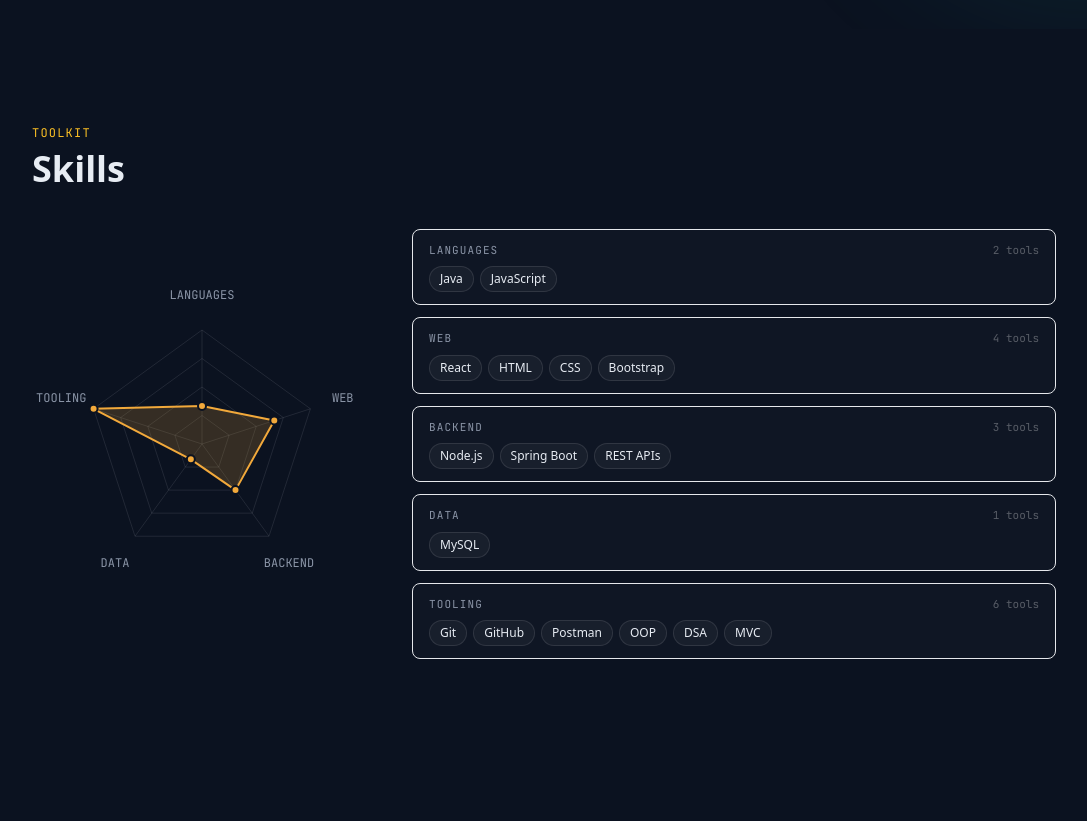
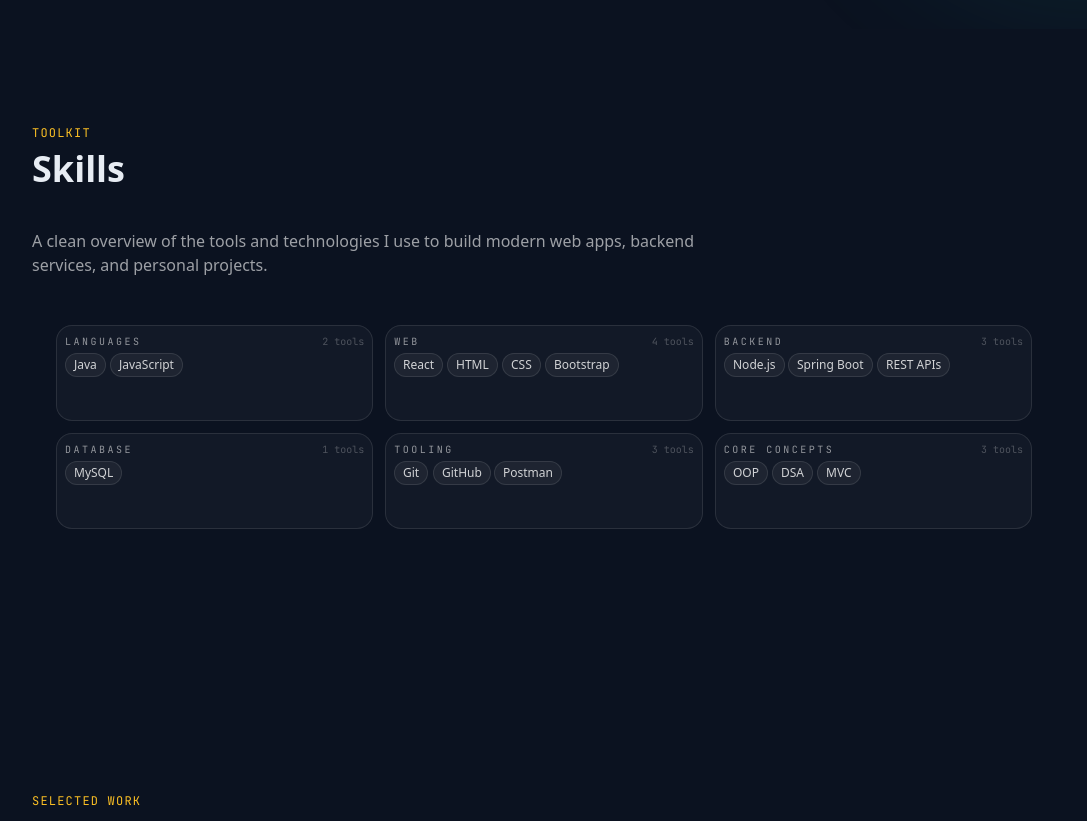
Before and after one commit to Anbu302004/Anbu-Portfolio, a React (Vite) app: page / in a window 1280 px wide. Shown: the part 707-1528 px from the top of the page, without its empty margins (96-1183 px from the left). Built offline with nearby package versions, Linux system fonts and the light colour scheme.

Commit message:
Add changes in Skills.

```diff
--- a/src/Home.jsx
+++ b/src/Home.jsx
@@ -188,15 +188,21 @@ export default function Home() {
       {/* ---------- Skills ---------- */}
       <section id="skills" className="px-6 py-24">
         <div className="max-w-5xl mx-auto">
-          <p className="font-mono text-xs tracking-widest text-amber-400 uppercase mb-2" data-aos="fade-up">
+
+          <div className="mb-6">
+            <p className="font-mono text-xs tracking-widest text-amber-400 uppercase mb-2" data-aos="fade-up">
             Toolkit
           </p>
           <h2 className="text-3xl md:text-4xl font-semibold mb-10" data-aos="fade-up" data-aos-delay="80">
             Skills
           </h2>
-          <div data-aos="fade-up" data-aos-delay="160">
-            <SkillsRadar />
-          </div>
+            <p className="mt-2 max-w-2xl text-white/60 text-sm md:text-base leading-6">
+               A clean overview of the tools and technologies I use to build modern web apps, backend services, and personal projects.
+             </p>
+             <SkillsRadar />
+           </div>
+
+
         </div>
       </section>
 
--- a/src/SkillsRadar.jsx
+++ b/src/SkillsRadar.jsx
@@ -1,225 +1,134 @@
-import { useEffect, useState } from 'react';
 import { skillGroups } from './portfolioData';
 
-// A small, self-contained SVG radar chart — no charting library required.
-// Each axis is a skill category; the plotted value is how many tools sit in
-// that category, so the shape is an honest reflection of the data above,
-// not a self-rated "skill level".
+export default function SkillsSection() {
+  return (
+    <section id="skills" className="w-full py-12">
+      <div className="max-w-6xl mx-auto px-6">
+        <div className="grid gap-3 md:grid-cols-2 xl:grid-cols-3 auto-rows-fr items-stretch">
+          {skillGroups.map((group, index) => (
+            <div
+              key={group.key}
+              className="skill-card group relative h-full min-h-[96px] overflow-hidden rounded-2xl border border-white/10 bg-white/[0.03] p-2"
+              style={{ animationDelay: `${index * 60}ms` }}
+            >
+              <div className="skill-card-glow pointer-events-none absolute inset-0 opacity-0 transition-opacity duration-300 group-hover:opacity-100">
+                <div className="absolute -top-14 left-1/2 h-20 w-20 -translate-x-1/2 rounded-full bg-amber-400/10 blur-3xl" />
+              </div>
 
-const SIZE = 340;
-const CENTER = SIZE / 2;
-const RADIUS = SIZE / 2 - 56;
-const LEVELS = 4;
+              <div className="skill-card-shine pointer-events-none absolute inset-0 -translate-x-full bg-gradient-to-r from-transparent via-white/10 to-transparent opacity-0" />
 
-function pointOnAxis(index, total, value, maxValue) {
-  const angle = (Math.PI * 2 * index) / total - Math.PI / 2;
-  const r = (value / maxValue) * RADIUS;
-  return [CENTER + r * Math.cos(angle), CENTER + r * Math.sin(angle)];
-}
+              <div className="relative flex h-full flex-col">
+                <div className="flex items-center justify-between mb-1">
+                  <h3 className="text-[10px] uppercase tracking-[0.25em] font-mono text-white/55 transition-colors duration-300 group-hover:text-amber-300">
+                    {group.label}
+                  </h3>
+                  <span className="text-[10px] font-mono text-white/25">
+                    {group.items.length} tools
+                  </span>
+                </div>
 
-export default function SkillsRadar() {
-  const [active, setActive] = useState(null);
-  const [drawn, setDrawn] = useState(false);
-  const total = skillGroups.length;
-  const maxValue = Math.max(...skillGroups.map((g) => g.items.length));
+                <div className="flex flex-wrap gap-1">
+                  {group.items.map((item, itemIndex) => (
+                    <span
+                      key={item}
+                      className="skill-pill px-2 py-0.5 rounded-full text-[12px] font-medium bg-white/[0.05] border border-white/10 text-white/80"
+                      style={{ animationDelay: `${index * 60 + itemIndex * 28}ms` }}
+                    >
+                      {item}
+                    </span>
+                  ))}
+                </div>
+              </div>
+            </div>
+          ))}
+        </div>
+      </div>
 
-  // Draw the shape in from the center the first time it scrolls into view,
-  // rather than having it just appear — small nod to it being a "live" reading.
-  useEffect(() => {
-    const t = setTimeout(() => setDrawn(true), 120);
-    return () => clearTimeout(t);
-  }, []);
+      <style>{`
+        .skill-card {
+          transform: translateY(10px);
+          opacity: 0;
+          box-shadow: 0 0 0 rgba(0, 0, 0, 0);
+          animation: cardIn 0.6s ease forwards;
+          transition:
+            transform 0.2s ease,
+            border-color 0.2s ease,
+            background 0.2s ease,
+            box-shadow 0.2s ease;
+        }
 
-  const dataPoints = skillGroups.map((g, i) => pointOnAxis(i, total, g.items.length, maxValue));
-  const polygonPath = dataPoints.map((p) => p.join(',')).join(' ');
+        .skill-card:hover {
+          transform: translateY(-3px) scale(1.002);
+          border-color: rgba(251, 191, 36, 0.22);
+          background: rgba(255, 255, 255, 0.04);
+          box-shadow: 0 10px 24px rgba(0, 0, 0, 0.2);
+        }
 
-  return (
-    <div className="grid md:grid-cols-[340px_1fr] gap-10 items-center">
-      <svg viewBox={`0 0 ${SIZE} ${SIZE}`} className="w-full max-w-[340px] mx-auto overflow-visible">
-        <style>{`
-          @keyframes ringFadeIn {
-            from { opacity: 0; transform: scale(0.85); }
-            to { opacity: 1; transform: scale(1); }
+        .skill-card:hover .skill-card-shine {
+          opacity: 1;
+          animation: shineSweep 0.9s ease forwards;
+        }
+
+        .skill-pill {
+          transform: translateY(6px);
+          opacity: 0;
+          animation: pillIn 0.45s ease forwards;
+          transition:
+            transform 0.18s ease,
+            border-color 0.18s ease,
+            color 0.18s ease,
+            background 0.18s ease;
+        }
+
+        .skill-pill:hover {
+          transform: translateY(-1px) scale(1.03);
+          border-color: rgba(251, 191, 36, 0.34);
+          color: rgb(254 243 199);
+          background: rgba(255, 255, 255, 0.06);
+        }
+
+        @keyframes cardIn {
+          from {
+            opacity: 0;
+            transform: translateY(10px);
           }
-          @keyframes axisGrow {
-            from { transform: scaleX(0); }
-            to { transform: scaleX(1); }
+          to {
+            opacity: 1;
+            transform: translateY(0);
           }
-          @keyframes dotPop {
-            0% { opacity: 0; transform: scale(0); }
-            60% { opacity: 1; transform: scale(1.35); }
-            100% { opacity: 1; transform: scale(1); }
+        }
+
+        @keyframes pillIn {
+          from {
+            opacity: 0;
+            transform: translateY(6px) scale(0.985);
           }
-          @keyframes labelFadeIn {
-            from { opacity: 0; transform: translateY(4px); }
-            to { opacity: 1; transform: translateY(0); }
+          to {
+            opacity: 1;
+            transform: translateY(0) scale(1);
           }
-          @keyframes legendFadeUp {
-            from { opacity: 0; transform: translateY(14px); }
-            to { opacity: 1; transform: translateY(0); }
+        }
+
+        @keyframes shineSweep {
+          0% {
+            transform: translateX(-120%);
           }
+          100% {
+            transform: translateX(120%);
+          }
+        }
 
-          .radar-ring {
-            transform-origin: ${CENTER}px ${CENTER}px;
-            opacity: 0;
-            animation: ringFadeIn 0.5s ease-out forwards;
+        @media (prefers-reduced-motion: reduce) {
+          .skill-card,
+          .skill-pill,
+          .skill-card-shine {
+            animation: none !important;
+            transition: none !important;
+            opacity: 1 !important;
+            transform: none !important;
           }
-          .radar-axis {
-            transform-box: fill-box;
-            transform-origin: 0% 0%;
-            animation: axisGrow 0.5s ease-out forwards;
-          }
-          @media (prefers-reduced-motion: no-preference) {
-            .radar-shape {
-              transform-origin: ${CENTER}px ${CENTER}px;
-              transform: scale(${drawn ? 1 : 0});
-              opacity: ${drawn ? 1 : 0};
-              transition: transform 0.8s cubic-bezier(0.34, 1.56, 0.64, 1), opacity 0.5s ease-out;
-            }
-          }
-          .radar-dot {
-            opacity: 0;
-            transform-box: fill-box;
-            transform-origin: center;
-            animation: dotPop 0.5s cubic-bezier(0.34, 1.56, 0.64, 1) forwards;
-          }
-          .radar-label {
-            opacity: 0;
-            animation: labelFadeIn 0.5s ease-out forwards;
-          }
-          .legend-card {
-            opacity: 0;
-            animation: legendFadeUp 0.6s ease-out forwards;
-          }
-          @media (prefers-reduced-motion: reduce) {
-            .radar-ring, .radar-axis, .radar-dot, .radar-label, .legend-card {
-              animation: none !important;
-              opacity: 1 !important;
-              transform: none !important;
-            }
-          }
-        `}</style>
-        {/* grid rings — fade/scale in from the center, outer rings trailing slightly */}
-        {Array.from({ length: LEVELS }).map((_, ringIdx) => {
-          const ringRadius = (RADIUS * (ringIdx + 1)) / LEVELS;
-          const ringPoints = skillGroups
-            .map((_, i) => pointOnAxis(i, total, ringRadius, RADIUS).join(','))
-            .join(' ');
-          return (
-            <polygon
-              key={ringIdx}
-              className="radar-ring"
-              points={ringPoints}
-              fill="none"
-              stroke="rgba(231,236,243,0.10)"
-              strokeWidth="1"
-              style={{ animationDelay: `${ringIdx * 80}ms` }}
-            />
-          );
-        })}
-
-        {/* axes — sweep outward from center like a radar spoke */}
-        {skillGroups.map((g, i) => {
-          const [x, y] = pointOnAxis(i, total, RADIUS, RADIUS);
-          return (
-            <line
-              key={g.key}
-              className="radar-axis"
-              x1={CENTER}
-              y1={CENTER}
-              x2={x}
-              y2={y}
-              stroke="rgba(231,236,243,0.10)"
-              strokeWidth="1"
-              style={{ animationDelay: `${i * 45}ms` }}
-            />
-          );
-        })}
-
-        {/* data shape — animates in via the .radar-shape transform above */}
-        <g className="radar-shape">
-          <polygon
-            points={polygonPath}
-            fill="rgba(242,169,59,0.18)"
-            stroke="#F2A93B"
-            strokeWidth="2"
-            strokeLinejoin="round"
-          />
-
-          {dataPoints.map(([x, y], i) => (
-            <circle
-              key={skillGroups[i].key}
-              className="radar-dot"
-              cx={x}
-              cy={y}
-              r={active === i ? 6 : 4}
-              fill="#F2A93B"
-              stroke="#0B1220"
-              strokeWidth="2"
-              style={{ animationDelay: `${600 + i * 70}ms` }}
-              onMouseEnter={() => setActive(i)}
-              onMouseLeave={() => setActive(null)}
-            />
-          ))}
-        </g>
-
-        {/* labels — fade in just after their matching dot pops */}
-        {skillGroups.map((g, i) => {
-          const [x, y] = pointOnAxis(i, total, RADIUS + 34, RADIUS);
-          return (
-            <text
-              key={g.key}
-              className="radar-label"
-              x={x}
-              y={y}
-              textAnchor="middle"
-              dominantBaseline="middle"
-              style={{ animationDelay: `${700 + i * 70}ms` }}
-              fill={active === i ? '#F2A93B' : '#8B95A7'}
-              fontSize="12"
-              fontFamily="'JetBrains Mono', monospace"
-              onMouseEnter={() => setActive(i)}
-              onMouseLeave={() => setActive(null)}
-            >
-              {g.label.toUpperCase()}
-            </text>
-          );
-        })}
-      </svg>
-
-      <div className="space-y-3">
-        {skillGroups.map((g, i) => (
-          <div
-            key={g.key}
-            onMouseEnter={() => setActive(i)}
-            onMouseLeave={() => setActive(null)}
-            className={`legend-card rounded-lg border px-4 py-3 transition-colors duration-150 hover:-translate-y-0.5 ${
-              active === i ? 'border-amber-400/60 bg-amber-400/5' : 'border-white/8 bg-white/[0.02]'
-            }`}
-            style={{ animationDelay: `${i * 90}ms` }}
-          >
-            <div className="flex items-baseline justify-between mb-2">
-              <span
-                className="font-mono text-[11px] tracking-widest uppercase"
-                style={{ color: active === i ? '#F2A93B' : '#8B95A7' }}
-              >
-                {g.label}
-              </span>
-              <span className="font-mono text-[11px] text-white/30">{g.items.length} tools</span>
-            </div>
-            <div className="flex flex-wrap gap-1.5">
-              {g.items.map((item) => (
-                <span
-                  key={item}
-                  className="px-2.5 py-1 rounded-full text-xs font-medium bg-white/[0.04] border border-white/10 text-[#E7ECF3] transition-transform duration-150 hover:scale-105"
-                >
-                  {item}
-                </span>
-              ))}
-            </div>
-          </div>
-        ))}
-      </div>
-    </div>
+        }
+      `}</style>
+    </section>
   );
 }
--- a/src/portfolioData.js
+++ b/src/portfolioData.js
@@ -19,8 +19,9 @@ export const skillGroups = [
   { key: 'lang', label: 'Languages', items: ['Java', 'JavaScript'] },
   { key: 'web', label: 'Web', items: ['React', 'HTML', 'CSS', 'Bootstrap'] },
   { key: 'backend', label: 'Backend', items: ['Node.js', 'Spring Boot', 'REST APIs'] },
-  { key: 'data', label: 'Data', items: ['MySQL'] },
-  { key: 'tools', label: 'Tooling', items: ['Git', 'GitHub', 'Postman', 'OOP', 'DSA', 'MVC'] },
+  { key: 'data', label: 'DataBase', items: ['MySQL'] },
+  { key: 'tools', label: 'Tooling', items: ['Git', 'GitHub', 'Postman'] },
+  { key: 'concepts', label: 'Core Concepts', items: ['OOP', 'DSA', 'MVC'] },
 ];
 
 export const projects = [
```
